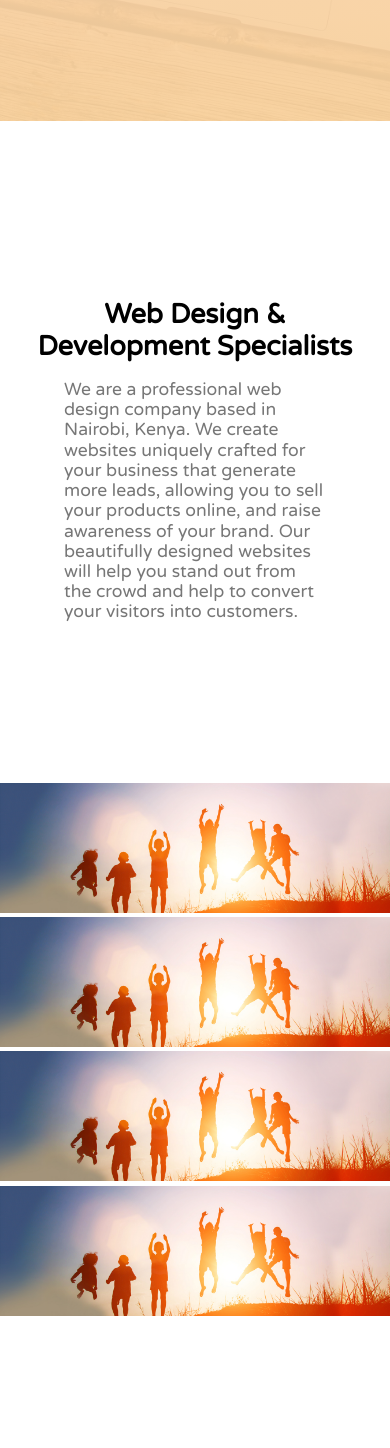
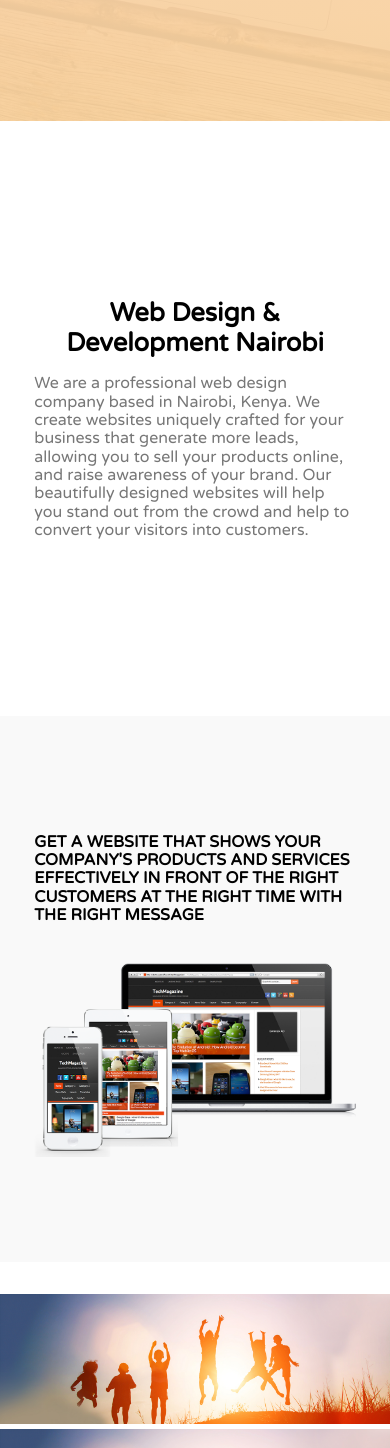
Before and after one commit to kevindev10/flexdevske_frontend_redesign, a React (Create React App) app: page / in a window 390 px wide. Shown: the part 723-2171 px from the top of the page. Before the commit the page ends 2043 px from the top, so only its background shows below. Built offline with nearby package versions, Linux system fonts and the light colour scheme.

Commit message:
We moved again

```diff
--- a/src/components/Home/Home.css
+++ b/src/components/Home/Home.css
@@ -3,3 +3,63 @@
    margin-top: -80px;
 
 }
+
+
+
+
+
+@media screen and (max-width: 960px){
+   .heading-on-mobile{
+      font-size: 1.6rem;
+      padding-left: 8.8%;
+      padding-right: 8.8%;
+   }
+   .paragraph-on-mobile{
+      font-size: 1.0rem;
+      padding-left: 8.8%;
+      padding-right: 8.8%;
+      padding-bottom: 3.0rem;
+   }
+
+
+   .get-your-website-main-mobile-view{
+      padding-top: 8.8% ;
+      padding-bottom: 8.8%;
+
+   }
+   .get-your-website-flex-mobile-view{
+      display: block;
+      width: 100% !important;
+      margin-left: 0% !important;
+      margin-right: 0% !important;
+
+
+   }
+   .get-your-website-paragraph-mobile-view{
+      width: 100% !important;
+      font-size:1.0rem !important;
+      padding-left: 8.8% !important;
+      padding-right: 8.8% !important;
+      text-align: left;
+      margin-bottom: 8.8%%;
+      margin-left: 0% !important;
+      margin-right: 0% !important;
+
+
+   }
+
+   .get-your-website-image-mobile-view{
+
+
+         width: 100% !important;
+         margin-left: 0% !important;
+         margin-right: 0% !important;
+         padding-top: 8.8% !important;
+         padding-left: 8.8% !important;
+         padding-right: 8.8% !important;
+         padding-bottom: 8.8% !important;
+
+   }
+
+
+}
--- a/src/components/Home/Home.js
+++ b/src/components/Home/Home.js
@@ -1,7 +1,9 @@
 import React from 'react';
 import './Home.css';
 import BannerSlider from './BannerSlider/BannerSlider';
+import responsiveWebDesign from './responsive_Web_Design.png';
 import bottomBanner from './bottomBanner.jpg';
+
 
 
 function Home() {
@@ -12,12 +14,28 @@ function Home() {
 		    </section>
 				<main>
 						<article className='pv6 first-heading-and-paragraph-on-mobile'>
-							<h1 className='tc  ph4 heading-on-mobile' style={{'fontSize':'1.7rem', }}>Web Design & Development Specialists</h1>
-							<p className='tl pb4 ph5 paragraph-on-mobile gray  ' style={{'fontSize':'1.1rem', }} >
+							<h1 className='tc  ph4 heading-on-mobile' style={{'fontSize':'1.6rem', }}>Web Design & Development Nairobi</h1>
+							<p className='tl pb4 ph5 paragraph-on-mobile gray  ' style={{'fontSize':'1.0rem', }} >
 								We are a professional web design company based in Nairobi, Kenya.
 								We create websites uniquely crafted for your business that generate more leads, allowing you to sell your products online, and raise awareness of your brand. Our beautifully designed websites will help you stand out from the crowd and help to convert your visitors into customers.
 							</p>
 						</article>
+
+
+
+						<div className=' mb4 pv5 get-your-website-main-mobile-view ' style={			  {'backgroundColor':'#f9f9f9' }}>
+				       <article className='flex  pv4 get-your-website-flex-mobile-view' style={{'width':'82.4%', 'marginLeft':'8.8%', 'marginRight':'8.8%'}} >
+					        <h2 className=' pr4 tl get-your-website-paragraph-mobile-view ttu'  style={{'width':'40%', 'fontSize':'1.3rem', 'marginTop':'13%'}}>
+									Get a website that shows your company's products and services effectively in front of the right customers at the right time with the right message</h2>
+				              	<div className='pl4 get-your-website-image-mobile-view'  style={{'width':'60%', 'marginTop':'1%'}}>
+						              <img src={responsiveWebDesign} alt='responsive web design'/>
+												</div>
+								</article>
+						</div>
+
+
+
+
 
 				</main>
 
```
Also changed, not shown: src/components/Home/responsive_Web_Design.png (added).
